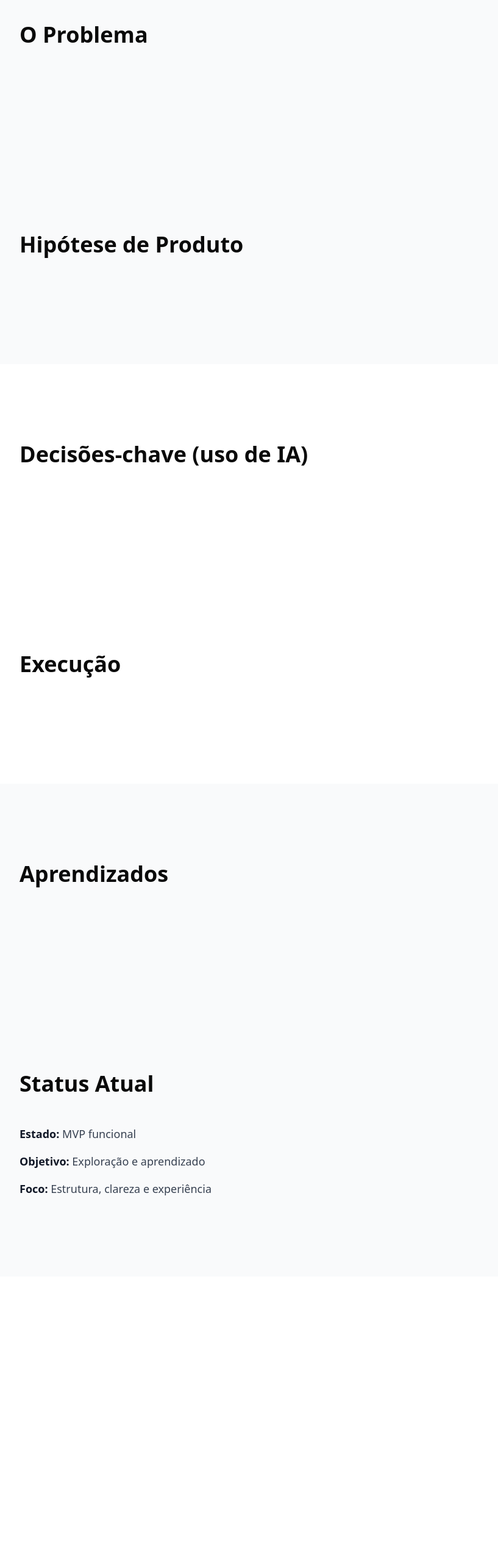
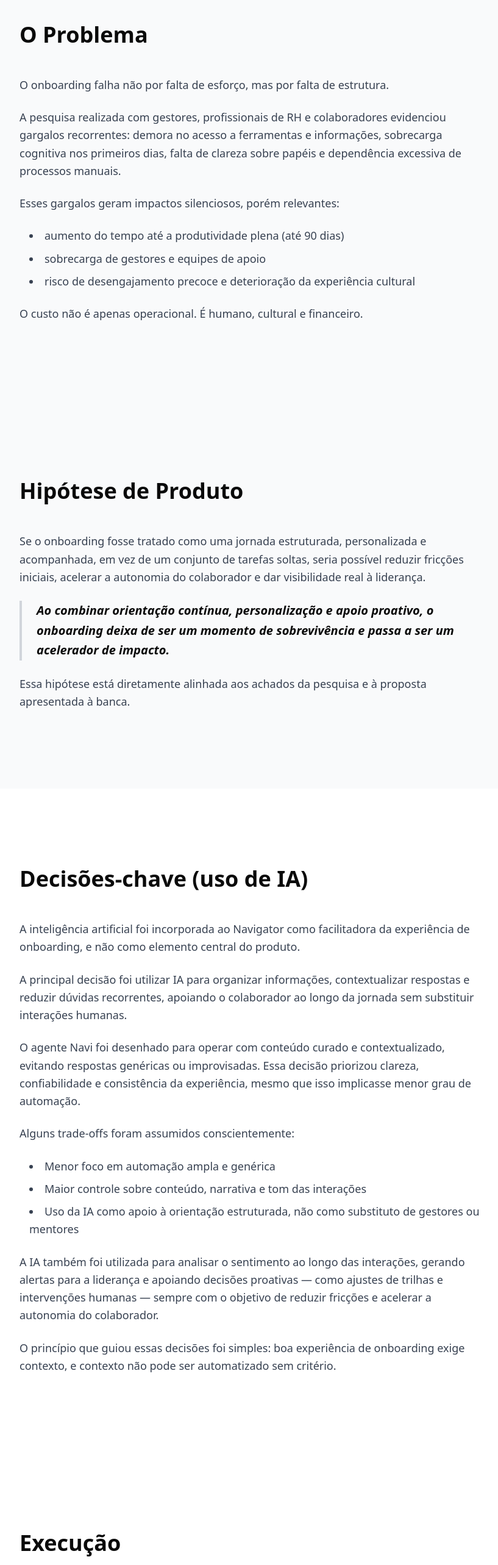
Before and after one commit to haendelllopes/portfolio-hndll, a Next.js app: page /produtos/navigator in a window 1280 px wide. Shown: the part 2100-4666 px from the top of the page at 61% size, without its empty margins (224-1041 px from the left). Before the commit the page ends 4193 px from the top, so only its background shows below. Built offline with nearby package versions, Linux system fonts and the light colour scheme.

Commit message:
Add complete Navigator case content and collaboration section

```diff
--- a/src/app/produtos/navigator/page.tsx
+++ b/src/app/produtos/navigator/page.tsx
@@ -85,7 +85,25 @@ export default function NavigatorPage() {
             <h2 className="text-3xl md:text-4xl font-bold text-[#0a0a0a] mb-12 leading-tight">
               O Problema
             </h2>
-            {/* Conteúdo a ser preenchido */}
+            <div className="space-y-6">
+              <p className="text-lg text-gray-700 leading-relaxed">
+                O onboarding falha não por falta de esforço, mas por falta de estrutura.
+              </p>
+              <p className="text-lg text-gray-700 leading-relaxed">
+                A pesquisa realizada com gestores, profissionais de RH e colaboradores evidenciou gargalos recorrentes: demora no acesso a ferramentas e informações, sobrecarga cognitiva nos primeiros dias, falta de clareza sobre papéis e dependência excessiva de processos manuais.
+              </p>
+              <p className="text-lg text-gray-700 leading-relaxed mb-4">
+                Esses gargalos geram impactos silenciosos, porém relevantes:
+              </p>
+              <ul className="list-disc list-inside text-lg text-gray-700 leading-relaxed space-y-2 ml-4 mb-6">
+                <li>aumento do tempo até a produtividade plena (até 90 dias)</li>
+                <li>sobrecarga de gestores e equipes de apoio</li>
+                <li>risco de desengajamento precoce e deterioração da experiência cultural</li>
+              </ul>
+              <p className="text-lg text-gray-700 leading-relaxed">
+                O custo não é apenas operacional. É humano, cultural e financeiro.
+              </p>
+            </div>
           </div>
         </div>
       </section>
@@ -97,7 +115,17 @@ export default function NavigatorPage() {
             <h2 className="text-3xl md:text-4xl font-bold text-[#0a0a0a] mb-12 leading-tight">
               Hipótese de Produto
             </h2>
-            {/* Conteúdo a ser preenchido */}
+            <div className="space-y-6">
+              <p className="text-lg text-gray-700 leading-relaxed">
+                Se o onboarding fosse tratado como uma jornada estruturada, personalizada e acompanhada, em vez de um conjunto de tarefas soltas, seria possível reduzir fricções iniciais, acelerar a autonomia do colaborador e dar visibilidade real à liderança.
+              </p>
+              <p className="text-xl font-bold text-[#0a0a0a] leading-relaxed border-l-4 border-gray-300 pl-6 italic">
+                Ao combinar orientação contínua, personalização e apoio proativo, o onboarding deixa de ser um momento de sobrevivência e passa a ser um acelerador de impacto.
+              </p>
+              <p className="text-lg text-gray-700 leading-relaxed">
+                Essa hipótese está diretamente alinhada aos achados da pesquisa e à proposta apresentada à banca.
+              </p>
+            </div>
           </div>
         </div>
       </section>
@@ -109,7 +137,31 @@ export default function NavigatorPage() {
             <h2 className="text-3xl md:text-4xl font-bold text-[#0a0a0a] mb-12 leading-tight">
               Decisões-chave (uso de IA)
             </h2>
-            {/* Conteúdo a ser preenchido */}
+            <div className="space-y-6">
+              <p className="text-lg text-gray-700 leading-relaxed">
+                A inteligência artificial foi incorporada ao Navigator como facilitadora da experiência de onboarding, e não como elemento central do produto.
+              </p>
+              <p className="text-lg text-gray-700 leading-relaxed">
+                A principal decisão foi utilizar IA para organizar informações, contextualizar respostas e reduzir dúvidas recorrentes, apoiando o colaborador ao longo da jornada sem substituir interações humanas.
+              </p>
+              <p className="text-lg text-gray-700 leading-relaxed">
+                O agente Navi foi desenhado para operar com conteúdo curado e contextualizado, evitando respostas genéricas ou improvisadas. Essa decisão priorizou clareza, confiabilidade e consistência da experiência, mesmo que isso implicasse menor grau de automação.
+              </p>
+              <p className="text-lg text-gray-700 leading-relaxed mb-4">
+                Alguns trade-offs foram assumidos conscientemente:
+              </p>
+              <ul className="list-disc list-inside text-lg text-gray-700 leading-relaxed space-y-2 ml-4 mb-6">
+                <li>Menor foco em automação ampla e genérica</li>
+                <li>Maior controle sobre conteúdo, narrativa e tom das interações</li>
+                <li>Uso da IA como apoio à orientação estruturada, não como substituto de gestores ou mentores</li>
+              </ul>
+              <p className="text-lg text-gray-700 leading-relaxed">
+                A IA também foi utilizada para analisar o sentimento ao longo das interações, gerando alertas para a liderança e apoiando decisões proativas — como ajustes de trilhas e intervenções humanas — sempre com o objetivo de reduzir fricções e acelerar a autonomia do colaborador.
+              </p>
+              <p className="text-lg text-gray-700 leading-relaxed">
+                O princípio que guiou essas decisões foi simples: boa experiência de onboarding exige contexto, e contexto não pode ser automatizado sem critério.
+              </p>
+            </div>
           </div>
         </div>
       </section>
@@ -121,7 +173,22 @@ export default function NavigatorPage() {
             <h2 className="text-3xl md:text-4xl font-bold text-[#0a0a0a] mb-12 leading-tight">
               Execução
             </h2>
-            {/* Conteúdo a ser preenchido */}
+            <div className="space-y-6">
+              <p className="text-lg text-gray-700 leading-relaxed">
+                A execução priorizou um MVP capaz de demonstrar valor rapidamente, com foco nos primeiros 90 dias do colaborador.
+              </p>
+              <p className="text-lg text-gray-700 leading-relaxed mb-4">
+                As decisões de escopo foram intencionais:
+              </p>
+              <ul className="list-disc list-inside text-lg text-gray-700 leading-relaxed space-y-2 ml-4 mb-6">
+                <li>estruturar trilhas de onboarding personalizadas por papel</li>
+                <li>centralizar informações críticas em um único ponto de acesso</li>
+                <li>apoiar gestores com visibilidade e alertas, sem aumentar carga operacional</li>
+              </ul>
+              <p className="text-lg text-gray-700 leading-relaxed">
+                Funcionalidades mais complexas e integrações profundas foram deixadas fora do MVP, garantindo foco, velocidade e aprendizado real antes de escalar.
+              </p>
+            </div>
           </div>
         </div>
       </section>
@@ -133,7 +200,20 @@ export default function NavigatorPage() {
             <h2 className="text-3xl md:text-4xl font-bold text-[#0a0a0a] mb-12 leading-tight">
               Aprendizados
             </h2>
-            {/* Conteúdo a ser preenchido */}
+            <div className="space-y-6">
+              <p className="text-lg text-gray-700 leading-relaxed">
+                O principal aprendizado foi que onboarding é mais sobre orientação do que sobre informação.
+              </p>
+              <p className="text-lg text-gray-700 leading-relaxed">
+                A pesquisa mostrou que a presença de um mentor ou padrinho é o fator mais valorizado pelos colaboradores, reforçando que a tecnologia não substitui relações humanas — ela as potencializa.
+              </p>
+              <p className="text-lg text-gray-700 leading-relaxed">
+                Outro aprendizado relevante foi a percepção de que não existe um tempo ideal único de onboarding. Cada colaborador possui ritmo, contexto e necessidades diferentes, o que reforçou a importância de personalização adaptativa desde o início.
+              </p>
+              <p className="text-lg text-gray-700 leading-relaxed">
+                Por fim, ficou claro que decisões boas de produto surgem quando IA é usada para reduzir fricção e dar contexto, e não para automatizar indiscriminadamente.
+              </p>
+            </div>
           </div>
         </div>
       </section>
@@ -159,6 +239,28 @@ export default function NavigatorPage() {
           </div>
         </div>
       </section>
+
+      {/* Colaboração */}
+      <section className="bg-white py-24 md:py-32">
+        <div className="container mx-auto px-4 md:px-6 lg:px-8">
+          <div className="max-w-3xl mx-auto">
+            <h3 className="text-2xl md:text-3xl font-bold text-[#0a0a0a] mb-8 leading-tight">
+              Colaboração
+            </h3>
+            <div className="space-y-6">
+              <p className="text-lg text-gray-700 leading-relaxed">
+                Este projeto foi desenvolvido como trabalho de conclusão do curso de IA Product Leaders da Tera.
+              </p>
+              <p className="text-lg text-gray-700 leading-relaxed">
+                Atuei como responsável pela concepção do produto, definição das regras de negócio, desenho da experiência e desenvolvimento do protótipo funcional, incluindo todo o processo de vibe coding.
+              </p>
+              <p className="text-lg text-gray-700 leading-relaxed">
+                A colaboração com o grupo foi fundamental para validação de hipóteses, discussões estratégicas e apresentação do projeto à banca.
+              </p>
+            </div>
+          </div>
+        </div>
+      </section>
     </main>
   )
 }
```
